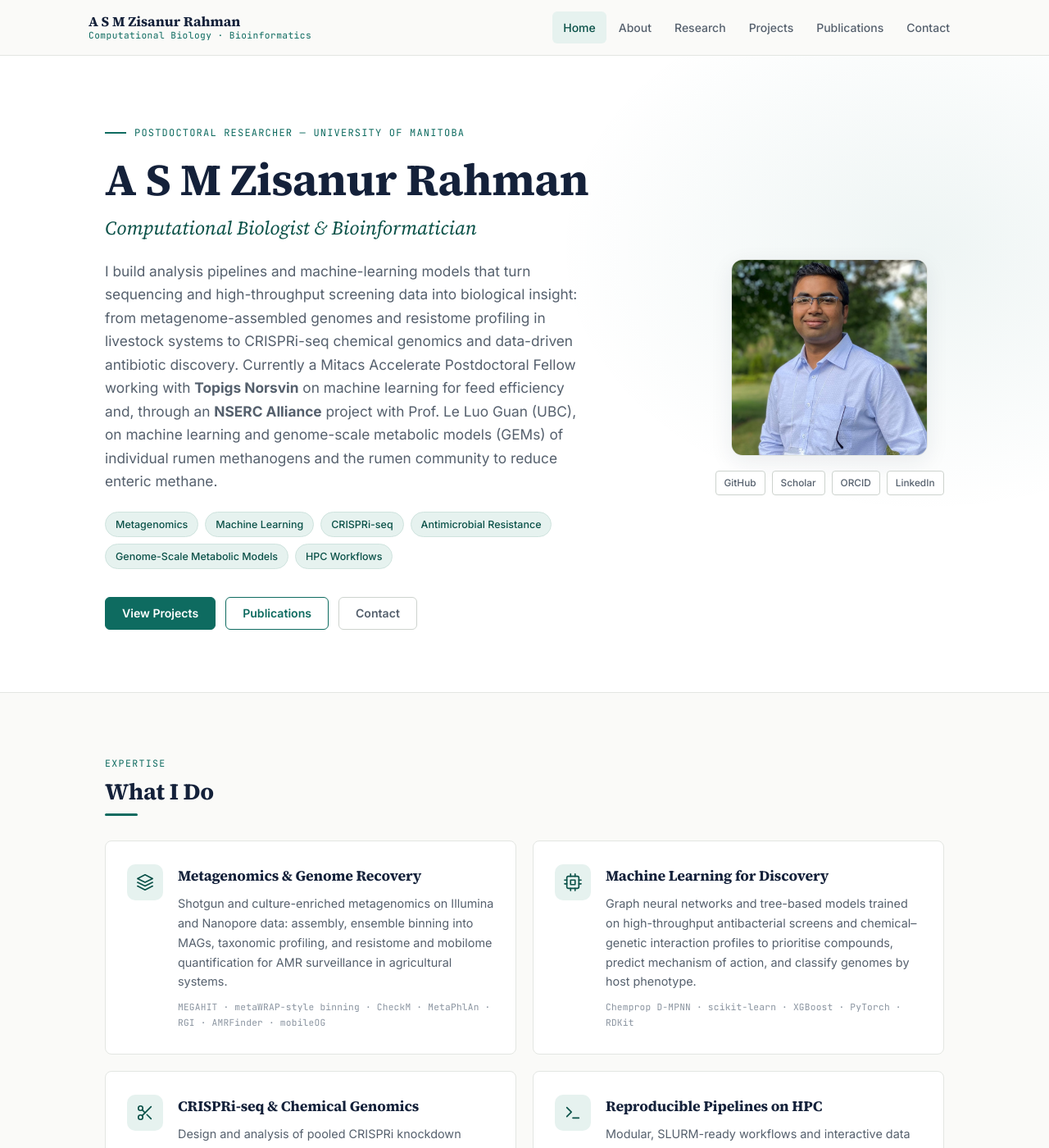
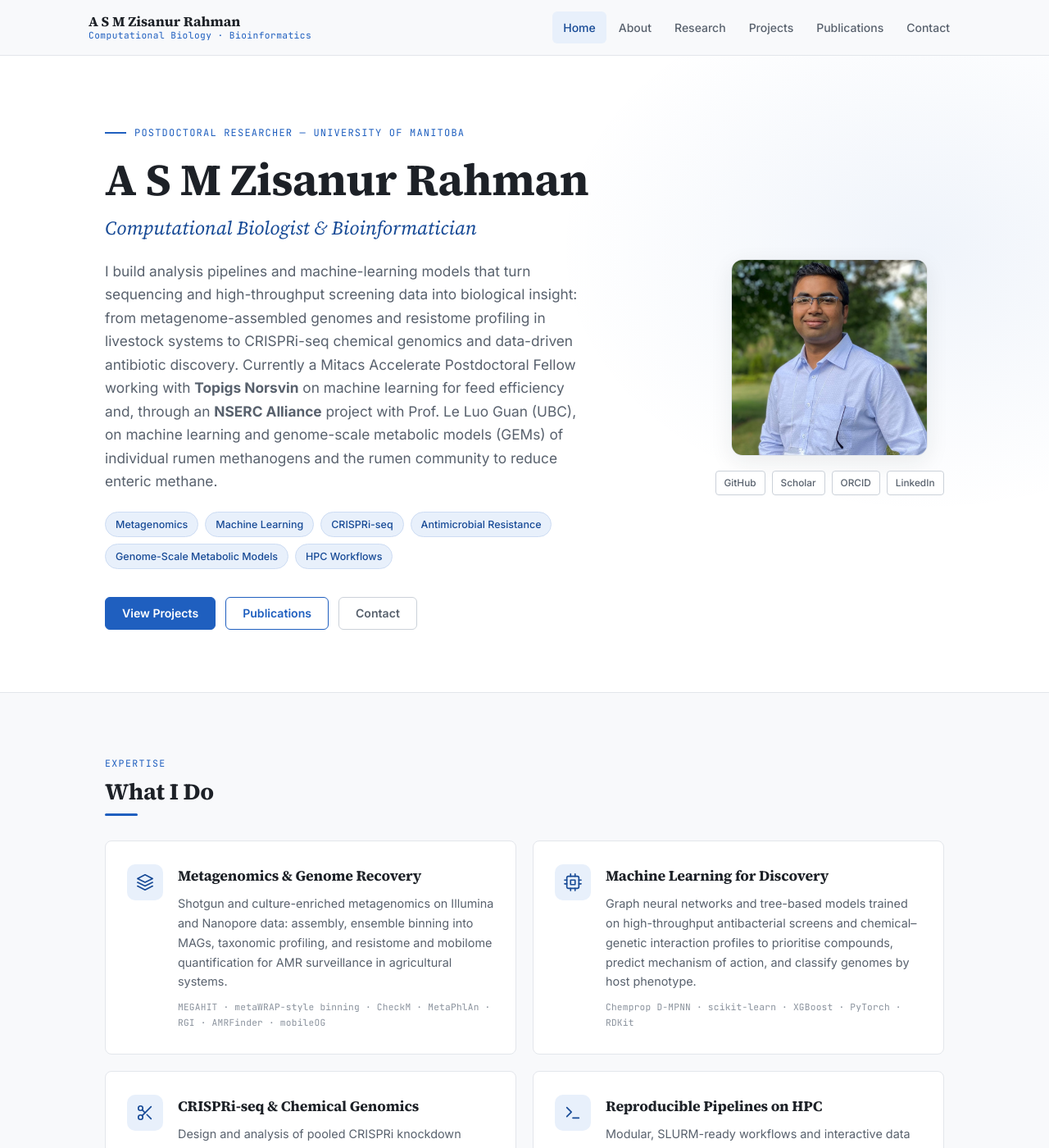
Before and after one commit to zisanurrahman/zisanurrahman.github.io, a Jekyll site: the page built from index.md, in a window 1280 px wide and 1400 px high. Shown: the whole window at 82% size. Built offline with Jekyll 4.4.1, drawn with Linux system fonts in a browser that asks for light colours.

Commit message:
Change colour theme to charcoal and blue
Replace the teal accent and navy headings/footer with a mid-blue accent and
charcoal; neutral cool background. Layout is unchanged.

Co-Authored-By: Claude Fable 5.2 <noreply@anthropic.com>

```diff
--- a/assets/css/style.css
+++ b/assets/css/style.css
@@ -1,19 +1,19 @@
 /* ─── Design tokens ─────────────────────────────────────────────────
-   Light, editorial academic palette: warm off-white paper, deep
-   charcoal text, a single restrained teal accent. Serif display type
+   Light, editorial academic palette: cool off-white paper, charcoal
+   headings and footer, a single mid-blue accent. Serif display type
    for headings, Inter for body, mono only for small technical labels. */
 *, *::before, *::after { box-sizing: border-box; margin: 0; padding: 0; }
 :root {
-  --bg:        #fafaf8;   --bg2: #f2f3ef;   --surface: #ffffff;
-  --border:    #e3e6e2;   --border2: #cdd3ce;
-  --accent:    #0e6b60;   --accent2: #0a5148;   --accent-soft: #e6f2ef;
-  --navy:      #14213a;
-  --text:      #1c2431;   --muted: #55606d;   --muted2: #8a94a0;
+  --bg:        #f8f9fb;   --bg2: #f0f2f5;   --surface: #ffffff;
+  --border:    #e3e6eb;   --border2: #cbd1d9;
+  --accent:    #1f5fbf;   --accent2: #174a96;   --accent-soft: #e8f0fb;
+  --navy:      #1d2127;
+  --text:      #1f242b;   --muted: #58616d;   --muted2: #8a929d;
   --gold:      #8a5f07;   --gold-soft: #fbf3df;
   --green:     #2e6b32;   --green-soft: #e7f2e7;
   --violet:    #4f4599;   --violet-soft: #ecebf7;
   --nav-h:     68px;  --radius: 8px;  --trans: 0.2s ease;
-  --shadow:    0 8px 28px rgba(20,33,58,0.08);
+  --shadow:    0 8px 28px rgba(29,33,39,0.08);
   --serif:     'Source Serif 4', Georgia, 'Times New Roman', serif;
   --sans:      'Inter', system-ui, -apple-system, sans-serif;
   --mono:      'JetBrains Mono', ui-monospace, Menlo, monospace;
@@ -37,8 +37,8 @@ h1, h2, h3, .serif { font-family: var(--serif); letter-spacing: -0.01em; }
 .btn-ghost:hover { color: var(--text); border-color: var(--text); }
 
 /* ─── Navbar ───────────────────────────────────────────────────────── */
-#navbar { position: fixed; top: 0; left: 0; right: 0; height: var(--nav-h); background: rgba(250,250,248,0.92); backdrop-filter: blur(12px); border-bottom: 1px solid var(--border); z-index: 200; transition: box-shadow var(--trans); }
-#navbar.scrolled { box-shadow: 0 2px 16px rgba(20,33,58,0.06); }
+#navbar { position: fixed; top: 0; left: 0; right: 0; height: var(--nav-h); background: rgba(248,249,251,0.92); backdrop-filter: blur(12px); border-bottom: 1px solid var(--border); z-index: 200; transition: box-shadow var(--trans); }
+#navbar.scrolled { box-shadow: 0 2px 16px rgba(29,33,39,0.06); }
 .nav-inner { max-width: 1120px; margin: 0 auto; padding: 0 28px; height: 100%; display: flex; align-items: center; justify-content: space-between; gap: 24px; }
 .nav-brand { display: flex; flex-direction: column; line-height: 1.2; flex-shrink: 0; text-decoration: none !important; }
 .nav-brand-name { font-family: var(--serif); font-size: 1.05rem; font-weight: 700; color: var(--navy); }
@@ -68,7 +68,7 @@ h1, h2, h3, .serif { font-family: var(--serif); letter-spacing: -0.01em; }
 
 /* ─── HOME hero ────────────────────────────────────────────────────── */
 #home-hero { background: var(--surface); border-bottom: 1px solid var(--border); padding: 84px 0 76px; position: relative; overflow: hidden; }
-#home-hero::before { content: ''; position: absolute; inset: 0; pointer-events: none; background: radial-gradient(ellipse 50% 60% at 88% 30%, rgba(14,107,96,0.07) 0%, transparent 70%); }
+#home-hero::before { content: ''; position: absolute; inset: 0; pointer-events: none; background: radial-gradient(ellipse 50% 60% at 88% 30%, rgba(31,95,191,0.07) 0%, transparent 70%); }
 .home-hero-inner { display: grid; grid-template-columns: 1fr 280px; gap: 64px; align-items: center; position: relative; z-index: 1; }
 .hero-tag { font-family: var(--mono); font-size: 0.75rem; color: var(--accent); letter-spacing: 0.1em; text-transform: uppercase; margin-bottom: 18px; display: flex; align-items: center; gap: 10px; }
 .hero-tag::before { content: ''; width: 26px; height: 2px; background: var(--accent); display: inline-block; }
@@ -76,7 +76,7 @@ h1, h2, h3, .serif { font-family: var(--serif); letter-spacing: -0.01em; }
 .hero-role { font-family: var(--serif); font-size: clamp(1.15rem, 2vw, 1.45rem); font-weight: 400; font-style: italic; color: var(--accent2); margin-bottom: 18px; }
 .hero-sub { font-size: 1.08rem; color: var(--muted); margin-bottom: 22px; line-height: 1.65; max-width: 600px; }
 .hero-domains { display: flex; flex-wrap: wrap; gap: 8px; margin-bottom: 34px; }
-.hero-domains span { font-size: 0.78rem; font-weight: 500; color: var(--accent2); background: var(--accent-soft); border: 1px solid #cfe3de; border-radius: 20px; padding: 4px 12px; }
+.hero-domains span { font-size: 0.78rem; font-weight: 500; color: var(--accent2); background: var(--accent-soft); border: 1px solid #cddcf3; border-radius: 20px; padding: 4px 12px; }
 .hero-stats { display: flex; margin-bottom: 34px; background: var(--bg); border: 1px solid var(--border); border-radius: var(--radius); width: fit-content; overflow: hidden; }
 .stat { display: flex; flex-direction: column; align-items: center; padding: 16px 22px; border-right: 1px solid var(--border); }
 .stat:last-child { border-right: none; }
@@ -257,12 +257,12 @@ h1, h2, h3, .serif { font-family: var(--serif); letter-spacing: -0.01em; }
 .contact-info-box address { font-size: 0.9rem; color: var(--muted); font-style: normal; line-height: 1.8; }
 
 /* ─── Footer ───────────────────────────────────────────────────────── */
-footer { background: var(--navy); color: #c7cfdb; padding: 36px 0; }
+footer { background: var(--navy); color: #c9cdd3; padding: 36px 0; }
 .footer-inner { max-width: 1080px; margin: 0 auto; padding: 0 28px; display: flex; justify-content: space-between; align-items: center; flex-wrap: wrap; gap: 16px; }
-.footer-left { font-size: 0.84rem; color: #aab4c3; }
+.footer-left { font-size: 0.84rem; color: #a9afb7; }
 .footer-left strong { color: #fff; }
 .footer-links { display: flex; gap: 20px; flex-wrap: wrap; }
-.footer-links a { font-size: 0.82rem; color: #c7cfdb; }
+.footer-links a { font-size: 0.82rem; color: #c9cdd3; }
 .footer-links a:hover { color: #fff; }
 
 /* ─── Responsive ────────────────────────────────────────────────────── */
```
Also changed, not shown: _layouts/default.html (line endings or trailing spaces).
